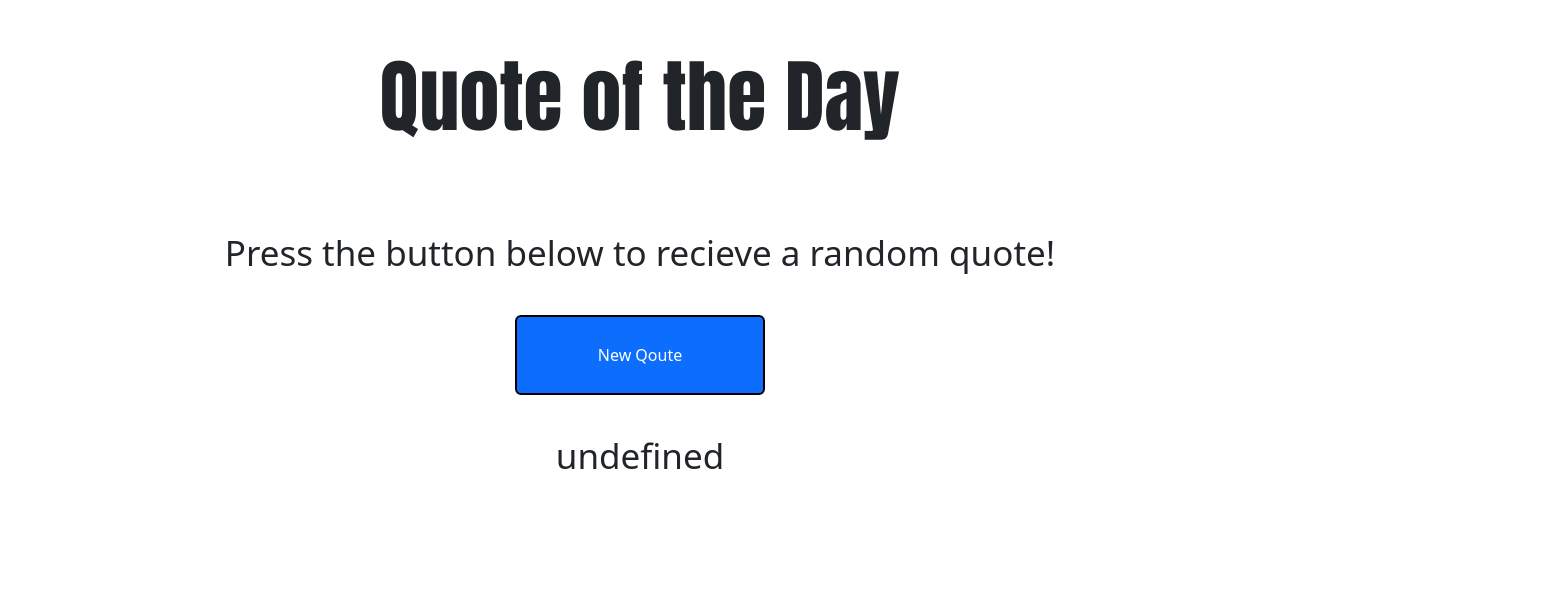
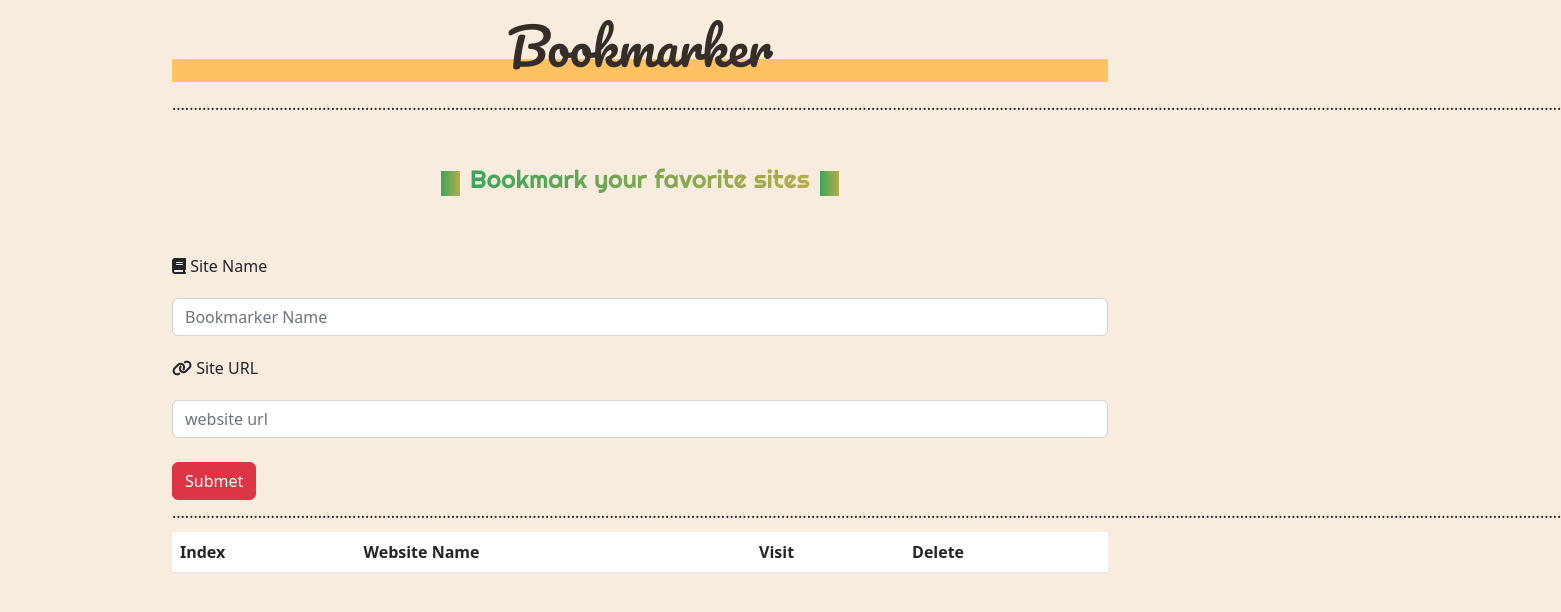
Before and after one commit to Nooooureldean/random-qoutes, a plain HTML site: page index.html in a window 1280 px wide. Shown: the whole page, 1561 px wide, since content can reach past the window. Drawn offline with Linux system fonts and the light colour scheme.

Commit message:
Add files via upload

```diff
--- /dev/null
+++ b/index..js
@@ -0,0 +1,74 @@
+var sitename=document.getElementById('siteName');
+var siteUrl=document.getElementById('siteurl');
+var data =document.getElementById('dataTable');
+var formINvalid=document.getElementById('forminvalid');
+console.log(sitename);
+console.log(siteUrl);
+var mycontainer;
+if(localStorage.getItem('bookData'))
+    {
+        mycontainer=JSON.parse(localStorage.getItem('bookData',mycontainer))
+        displaybooks();
+    }
+    else
+    {
+        mycontainer=[];
+    }
+
+function addBooks()
+{
+var book={
+   name:sitename.value ,Url:siteUrl.value
+}
+if(sitename.classList.contains('is-valid')&&siteUrl.classList.contains('is-valid'))
+{
+    mycontainer.push(book);
+console.log(mycontainer);
+localStorage.setItem('bookData',JSON.stringify(mycontainer))
+displaybooks ();
+formINvalid.classList.Add('d-none');
+}
+else
+{
+    formINvalid.classList.remove('d-none');
+}
+}
+function displaybooks ()
+{
+    var box =``;
+    for(var i=0; i<mycontainer.length;i++)
+        {
+box+=`
+<tr>
+<td>${i}</td>
+<td>${mycontainer[i].name}</td>
+<td><a href='${mycontainer[i].Url}'target="blank"><button ' type="button" class="btn btn-success mt-2 text-center m-auto"><i class="fa-regular fa-eye"></i> Visit</button></a> </td>
+<td><button onclick='deleteObject(${i})' type="button" class="btn btn-danger mt-2 text-center m-auto"><i class="fa-solid fa-trash-can"></i> Delete</button>  </td>
+
+</tr>
+`
+        }
+        data.innerHTML=box;
+}
+function deleteObject(index)
+{
+mycontainer.splice(index,1);
+localStorage.setItem('bookData',JSON.stringify(mycontainer))
+displaybooks ();
+}
+var regex={
+    siteName: /^[A-Z]\w{3,15}/,
+    siteurl:/(http(s)?:\/\/.)?(www\.)?[-a-zA-Z0-9@:%._\+~#=]{2,256}\.[a-z]{2,6}\b([-a-zA-Z0-9@:%_\+.~#?&//=]*)/g};
+function validtion (element)
+{
+
+    if(regex[element.id].test(element.value))
+        {
+          element.classList.add('is-valid')
+           element.classList.remove('is-invalid')
+        }
+        else
+        {
+            element.classList.add('is-invalid')
+        }
+}
--- a/index.html
+++ b/index.html
@@ -4,25 +4,48 @@
     <meta charset="UTF-8">
     <meta name="viewport" content="width=device-width, initial-scale=1.0">
     <title>Document</title>
+    <link rel="preconnect" href="https://fonts.googleapis.com">
+<link rel="preconnect" href="https://fonts.gstatic.com" crossorigin>
+<link href="https://fonts.googleapis.com/css2?family=Righteous&display=swap" rel="stylesheet">
+    <link rel="preconnect" href="https://fonts.googleapis.com">
+    <link rel="preconnect" href="https://fonts.gstatic.com" crossorigin>
+    <link href="https://fonts.googleapis.com/css2?family=Pacifico&display=swap" rel="stylesheet">
+    <link rel="stylesheet" href="css/bootstrap.min.css">
     <link rel="stylesheet" href="css/all.min.css">
-    <link rel="stylesheet" href="css/bootstrap.min.css">
     <link rel="stylesheet" href="style.css">
 </head>
 <body>
-    <div class="container w-75 text-center ">
+<div class="container w-75">
+    <h1 class="text-center py-3 m-auto">Bookmarker</h1>
+<div class="text-center">....................................................................................................................................................................................................................................................................................................................................</div>
 
+        <span class="icon-text py-5">
+            <i class="fa-regular fa-bookmark"></i>
+            <h2 class="">Bookmark your favorite sites</h2>
+            <i class="fa-regular fa-bookmark"></i>
+        </span>
+<div class="alert alert-danger text-center d-none" role="alert"id="forminvalid">form invaled Site Name or Url is not valid, Please follow the rules below :
 
-            <div class="col-md-12 d-flex justify-content-center align-items-center flex-column">
-                <h1 class="fw-bolder text-center my-5">Quote of the Day</h1>
-                <p class="text-center">Press the button below to recieve a random quote!</p>
-                <button class=" btn btn-primary text-center" onclick=" genertaQoute()">New Qoute</button>
+    <i class="fa-solid fa-circle-arrow-right"></i>  Site name must contain at least 3 characters
+    <i class="fa-solid fa-circle-arrow-right"></i>  Site URL must be a valid one</div>
+    <label for="siteName" class="py-1"> <i class="fa-solid fa-book"></i> Site Name</label>
+    <input oninput="validtion (this)" type="text"  id="siteName"  class="form-control my-3 "placeholder='Bookmarker Name'>
+    <label for="siteurl" class="py-1"><i class="fa-solid fa-link"></i> Site URL</label>
+    <input  oninput=" validtion (this)" type="text"  id="siteurl"  class="form-control my-3 "placeholder='website url'>
+    <button onclick="addBooks()" type="button" class="btn btn-danger mt-2 text-center m-auto">Submet</button>
+    <div class="text-center">....................................................................................................................................................................................................................................................................................................................................</div>
+    <table class="table my-2">
+       <thead>
+       <th>Index</th>
+       <th>Website Name</th>
+       <th>Visit</th>
+       <th>Delete</th>
+       </thead>
+       <tbody id="dataTable">
 
-            </div>
-       <p id="demo"> </p>
-
-    </div>
-
-
-<script src="index.js"></script>
+       </tbody>
+    </table>
+</div>
+<script src="index..js"></script>
 </body>
 </html>
--- a/style.css
+++ b/style.css
@@ -1,45 +1,79 @@
-h1
-{
-    font-size: 80px;
-    font-family: Impact;
-}
-p{
-    display: block;
-    margin-block-start: 1em;
-    margin-block-end: 1em;
-    margin-inline-start: 0px;
-    margin-inline-end: 0px;
-    unicode-bidi: isolate;
-    font-size: 35px;
-}
-button
-{
-    width: 250px;
-    height: 80px;
-    background-color: blue;
-    color: white;
-    border: 2px solid black !important;
-    transition:  color  1s;
+
+
+h1 {
+    font-size: 50px;
+    font-family: "Pacifico", cursive;
+    color: #352e28;
+    isolation: isolate;
+    position: relative;
 }
 
-.btn:hover {
-    color: var(--bs-btn-hover-color);
-    background-color: green;
+body {
+    background-color: #F7ECDE;
+}
+
+/* h2 {
+    font-family: "Righteous", cursive;
+    font-size: 25px;
+   color: linear-gradient(to right, #3ca55c, #b5ac49);
+
+    -webkit-text-fill-color: transparent;
+    margin: 0 10px;
+} */
+h2 {
+    font-family: "Righteous";
+    font-size: 25px;
+    background-image: linear-gradient(to right, #3ca55c, #b5ac49);
+    -webkit-background-clip: text;
+    -webkit-text-fill-color: transparent;
+}
+.icon-text i {
+    font-size: 25px;
+    margin: 0 10px;
+    background-image: linear-gradient(to right, #3ca55c, #b5ac49);
+    -webkit-text-fill-color: transparent;
+}
+.icon-text {
+    display: flex;
+    align-items: center;
+    justify-content: center;
+}
+
+.icon-text i {
+    font-size: 25px;
+    margin: 0 10px;
+    background-image: linear-gradient(to right, #3ca55c, #b5ac49);
+
+    -webkit-text-fill-color: transparent;
 
 }
-.btn-primary {
-    --bs-btn-color: #fff;
-    --bs-btn-bg: #0d6efd;
-    --bs-btn-border-color: #0d6efd;
-    --bs-btn-hover-color: #fff;
-    --bs-btn-hover-bg: #0b5ed7;
-    --bs-btn-hover-border-color: #0a58ca;
-   --bs-btn-focus-shadow-rgb: none;
-    --bs-btn-active-color: #fff;
-    --bs-btn-active-bg: #0a58ca;
-    --bs-btn-active-border-color: #0a53be;
-    --bs-btn-active-shadow: inset 0 3px 5px rgba(0, 0, 0, 0.125);
-    --bs-btn-disabled-color: #fff;
-    --bs-btn-disabled-bg: #0d6efd;
-    --bs-btn-disabled-border-color: #0d6efd;
+
+.fa-solid, .fas {
+    font-family: "Font Awesome 6 Free";
+    font-weight: 900;
 }
+table
+{
+    background-color: white;
+}
+ h1::before {
+    content: "";
+    position: absolute;
+    width:100%;
+    height: 25%;
+    left: 0;
+    bottom: 10px;
+    background-color: #fec260;
+    transition: height 350ms;
+    z-index: -1;
+}
+::after, ::before {
+    box-sizing: border-box;
+}
+::selection {
+    background-color: #fec260;
+    color: #352e28;
+}
+h1:hover::before {
+    height: 50%;
+}
```
